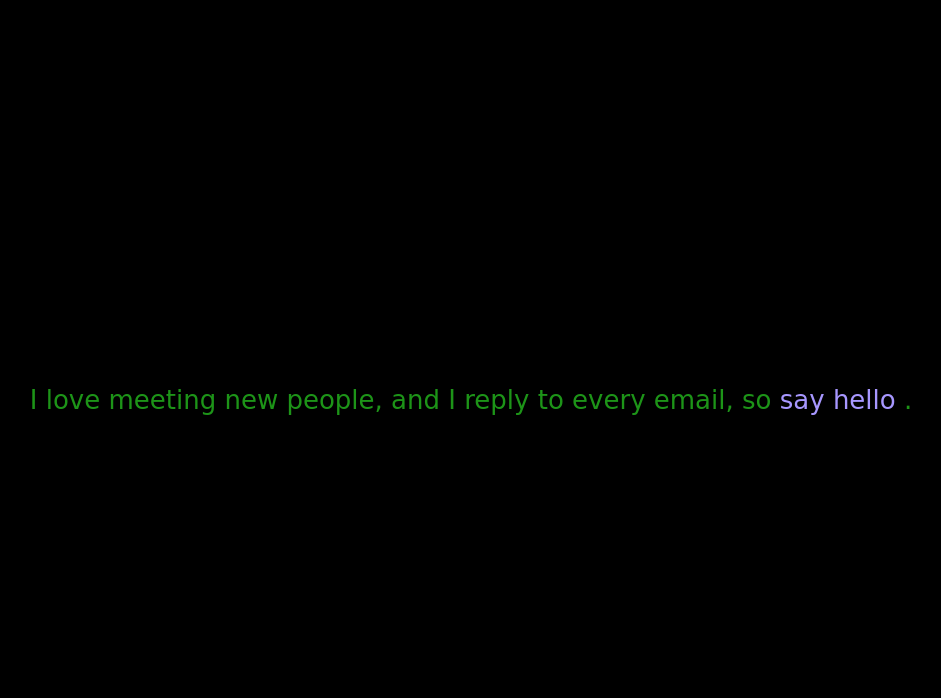
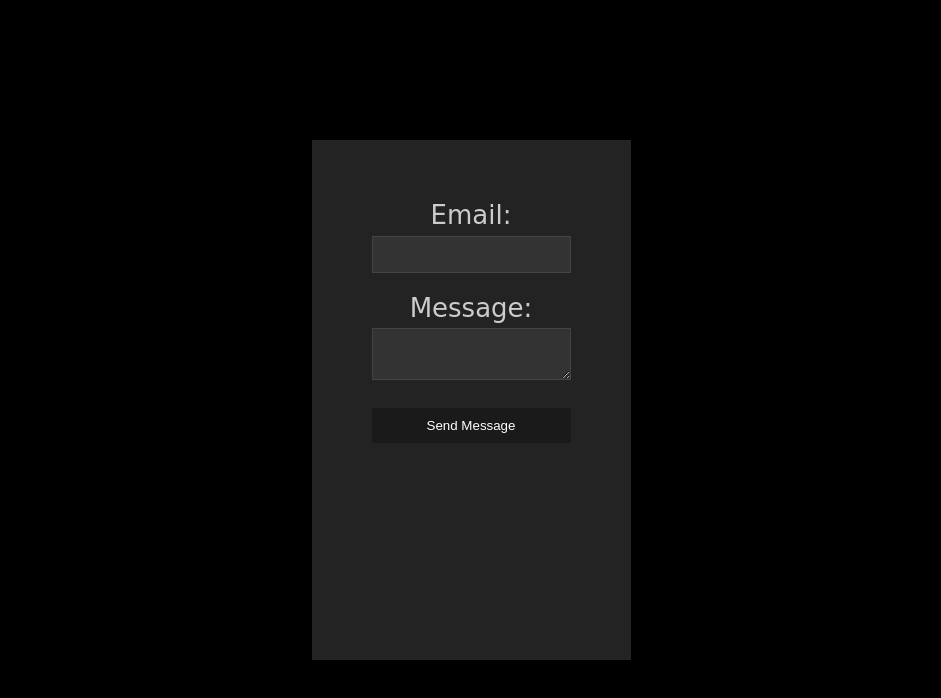
Before and after one commit to aelishRollo/personal-site, a React (Create React App) app: page /Contact in a window 1280 px wide. Shown: the top 698 px of the page, without its empty margins (169-1110 px from the left). Built offline with nearby package versions, Linux system fonts and the light colour scheme; no server answers.

Commit message:
CSS dark-mode styles for Contact.tsx

```diff
--- a/src/App.css
+++ b/src/App.css
@@ -192,3 +192,36 @@ table {
   /* OR */
   margin: 25px;  /* This adds space outside the div */
 }
+
+.dark-mode {
+  background-color: #232323; /* Dark background */
+  color: #ffffff; /* Light text */
+  padding: 60px; /* Space around elements inside the div */
+  margin: 60px;
+  min-height: 400px;
+}
+
+.dark-mode input,
+.dark-mode textarea,
+.dark-mode button {
+  background-color: #333333; /* Darker elements background */
+  color: #ffffff; /* Light text */
+  border: 1px solid #444444; /* Slightly lighter border */
+  margin-bottom: 20px; /* More space between elements */
+  width: 100%; /* Full width */
+  box-sizing: border-box; /* Include padding and border in the element's total width and height */
+  padding: 10px; /* Padding inside input, textarea, and button */
+}
+
+.dark-mode label {
+  color: #cccccc; /* Lighter label color */
+  display: block; /* Make label take up the full width */
+  margin-bottom: 5px; /* Space between label and input/textarea */
+}
+
+.dark-mode button {
+  background-color: #1a1a1a; /* Button background */
+  border: none;
+  padding: 10px 15px;
+  cursor: pointer;
+}
--- a/src/components/Contact.tsx
+++ b/src/components/Contact.tsx
@@ -1,14 +1,16 @@
 import '../App.css';
 import { Routes, Route, BrowserRouter, Link } from 'react-router-dom';
+import ContactForm from './ContactForm';
 
 export default function Contact() {
 
     return (
         <div className="App">
             <header className="App-header">
-                <p>
-                I love meeting new people, and I reply to every email, so <Link to="/Contact"> say hello </Link>.
-                </p>
+                <div className='dark-mode'>
+                <ContactForm />
+                </div>
+
             </header >
         </div>
 
--- /dev/null
+++ b/src/components/ContactForm.tsx
@@ -0,0 +1,39 @@
+import React, { useState, FormEvent } from 'react';
+
+const ContactForm: React.FC = () => {
+  const [email, setEmail] = useState<string>('');
+  const [message, setMessage] = useState<string>('');
+
+  const handleSubmit = (event: FormEvent) => {
+    event.preventDefault();
+    // Handle the form submission logic here
+    console.log(email, message);
+  };
+
+  return (
+    <form onSubmit={handleSubmit}>
+      <div>
+        <label htmlFor="email">Email:</label>
+        <input
+          type="email"
+          id="email"
+          value={email}
+          onChange={(e) => setEmail(e.target.value)}
+          required
+        />
+      </div>
+      <div>
+        <label htmlFor="message">Message:</label>
+        <textarea
+          id="message"
+          value={message}
+          onChange={(e) => setMessage(e.target.value)}
+          required
+        />
+      </div>
+      <button type="submit">Send Message</button>
+    </form>
+  );
+};
+
+export default ContactForm;
```
